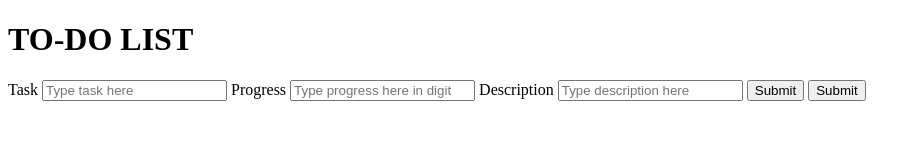
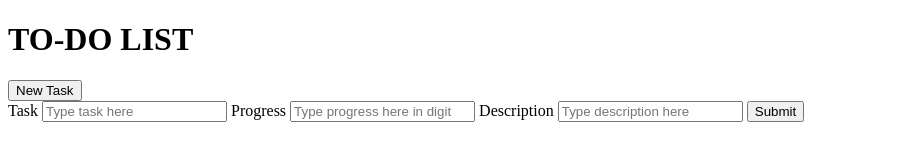
Before and after one commit to thisisharrison/preface-portfolio, a plain HTML site: page todo.html in a window 1280 px wide. Shown: the whole page, without its empty margins (0-921 px from the left). Drawn offline with Linux system fonts and the light colour scheme.

Commit message:
todo-1: method1: toggleTask

```diff
--- a/todo.html
+++ b/todo.html
@@ -9,26 +9,49 @@
     <body>
         <h1>TO-DO LIST</h1>
 
-        <!-- First time using Form and Input tags -->
-        <form>
-            <!-- for -> some id -->
+        <!-- 4. Adding an onclick event listener and call (so we need `()`) the function we created -->
+        <button id="new-task" onclick="toggleTask()">New Task</button>
+
+        <!-- 5. Add ID for query -->
+        <form id="new-task-form">
             <label for="task">Task</label>
-            <!-- type -> just text here -->
             <input type="text" id="task" placeholder="Type task here" />
 
             <label for="progress">Progress</label>
-            <!-- try another input type -->
             <input type="number" id="progress" placeholder="Type progress here in digit" />
 
             <label for="description">Description</label>
             <input type="text" id="description" placeholder="Type description here" />
 
-            <!-- Explore these two usage -->
-            <!-- Both "submit" to the server -->
-            <!-- Difference is button can have content, input cannot -->
-            <!-- For example cannot add a submit icon or image -->
             <input type="submit" value="Submit" />
-            <button type="submit">Submit</button>
         </form>
+
+        <script>
+            // 1. Toggle the New Task Button using DOM query and innerText
+            // Both works:
+            // document.querySelector("#new-task");
+            const taskButton = document.getElementById("new-task");
+
+            // 2. we can save variables to the window object for debugging
+            window.taskButton = taskButton;
+
+            const taskForm = document.querySelector("#new-task-form");
+            // We should probably add CSS to make the form hidden from the start
+            // And we can't do this in style tag because then it'll always be hidden
+            // taskForm.style.display = "none";
+
+            // 3. create a function to change innerText
+            function toggleTask() {
+                if (taskButton.innerText === "New Task") {
+                    taskButton.innerText = "Close Task";
+                    // 5. Let's show the form when we click `New Task`
+                    // Aside from innerText, we can set CSS properties
+                    taskForm.style.display = "";
+                } else {
+                    taskButton.innerText = "New Task";
+                    taskForm.style.display = "none";
+                }
+            }
+        </script>
     </body>
 </html>
```
